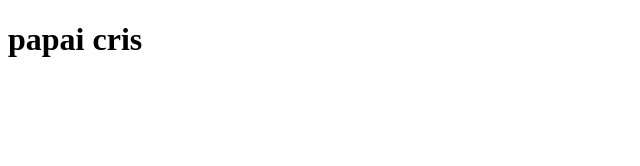
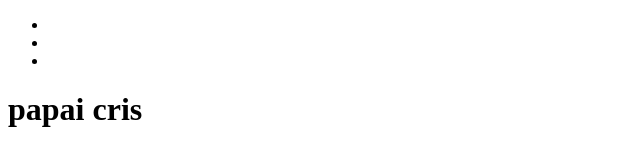
Before and after one commit to Arthur7714/GABIGOL, a plain HTML site: page index.html in a window 1280 px wide. Shown: the whole page, without its empty margins (0-640 px from the left). Drawn offline with Linux system fonts and the light colour scheme.

Commit message:
,vnsxbguf6ky

```diff
--- a/index.html
+++ b/index.html
@@ -6,6 +6,13 @@
     <title>GABIGOL</title>
 </head>
 <body>
+    <HEader>
+        <UL>
+            <li></li>
+            <li></li>
+            <li></li>
+        </UL>
+    </HEader>
    <h1>papai cris</h1>
 </body>
 </html>
```
